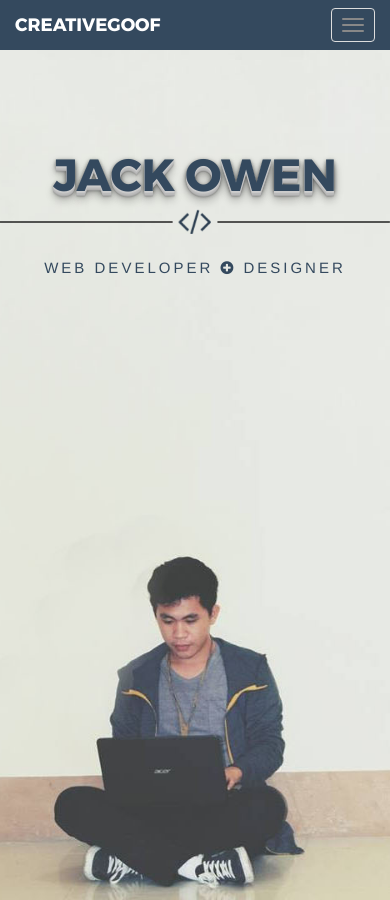
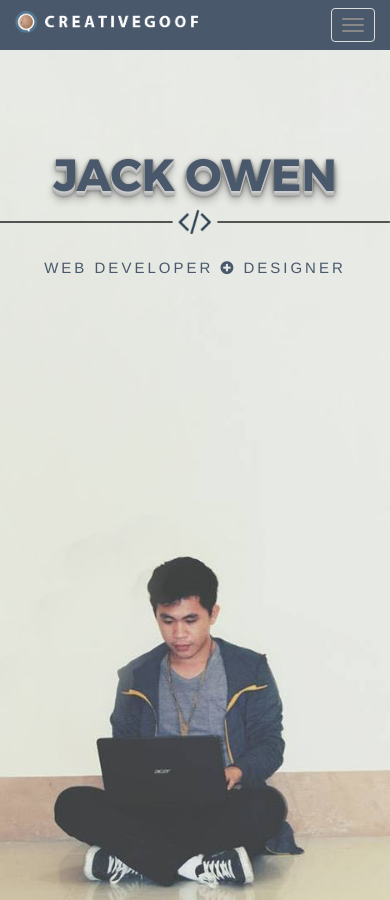
Before and after one commit to 1jhock/creativegoof, a Jekyll site: the page built from index.md, in a window 390 px wide and 900 px high. Built offline with Jekyll 4.4.1, drawn with Linux system fonts in a browser that asks for light colours; some of the changed text lies outside the part shown.

Commit message:
Changed favicon + off. icon

```diff
--- a/_includes/header.html
+++ b/_includes/header.html
@@ -1,4 +1,4 @@
-<nav class="navbar navbar-default navbar-fixed-top" style="background-color: #34495e !important;">
+<nav class="navbar navbar-default navbar-fixed-top" style="background-color: #4A586B !important;">
   <div class="container-fluid">
     <!-- Brand and toggle get grouped for better mobile display -->
     <div class="navbar-header">
@@ -8,7 +8,7 @@
         <span class="icon-bar"></span>
         <span class="icon-bar"></span>
       </button>
-      <a class="navbar-brand" href="#">CREATIVEGOOF</a>
+      <a class="navbar-brand" href="/"><img src="assets/official.png" style="height: 30px; width: auto" alt="" class="img-responsive" id="official-img"></a>
     </div>
 
     <!-- Collect the nav links, forms, and other content for toggling -->
--- a/_layouts/home.html
+++ b/_layouts/home.html
@@ -100,9 +100,9 @@ layout: default
             <div class="row">
                 <div class="col-lg-6">
                   <p>
-                      Started programming in College - I was introduced with C++ then turn to C# and VB creating Desktop Application. Before Sophomore year had ended, one of my classmates introduce me to Web Development and feel in love with it eversince. So I started learning bits of Web stuffs on the summer that year.
+                      Started programming in College - I was introduced with C++ then turn to C# and VB creating Desktop Application. Before Sophomore year had ended, one of my classmates introduce me to Web Development and feel in love with it ever since. So I started learning bits of Web stuffs on summer that year.
                   </p>
-                      Junior year, I was one of the three students chosen  who will compete to the 2nd Le Maste Web Development + Design competetion sponsored by Google Philippines - We won 2nd place. Just after 2 months we compete again for the SMITE Web Development Competetion and got the first place.
+                      Junior year, I was one of the three students chosen who will compete to the 2nd Le Maste Web Development + Design competetion sponsored by Google Philippines held in Davao City - we won 2nd place. Just after 2 months we compete again for the SMITE Web Development Competetion and got the first place.
                   <p>
                   </p>
                 </div>
--- a/bower_components/bootstrap-sass/assets/stylesheets/bootstrap/_custom.scss
+++ b/bower_components/bootstrap-sass/assets/stylesheets/bootstrap/_custom.scss
@@ -65,6 +65,10 @@ nav {
     #header {
     	padding-top: 4em !important;
     }
+
+    #official-img {
+    	height: 22px !important;
+    }
 }
 
 .title-font {
@@ -99,13 +103,13 @@ nav {
 	justify-content: space-between;
 	flex-direction: column;
 	align-items: center;
-	color: #34495e;
+	color: #4A586B;
 	height: 100vh !important;
 }
 
 #about {
 	background-color: #e4e7dc;
-	color: #34495e;
+	color: #4A586B;
 	padding: 2em 0px;
 }
 
@@ -152,7 +156,7 @@ a.middle {
 }
 
 .text {
-  background-color: #34495e;
+  background-color: #4A586B;
   color: white;
   font-size: 16px;
   padding: 10px 32px;
@@ -195,7 +199,7 @@ article {
 }
 
 footer {
-	background-color: #34495e;
+	background-color: #4A586B;
 	color: white;
 	display: flex !important;
 	flex-direction: column;
@@ -228,7 +232,7 @@ footer {
 
 		&:hover {
 			background-color: white;
-			color: #34495e;
+			color: #4A586B;
 			transition: all 0.4s ease-in;
 		}
 	}
```
Also changed, not shown: assets/favicon.png (added), assets/official.png (added).
